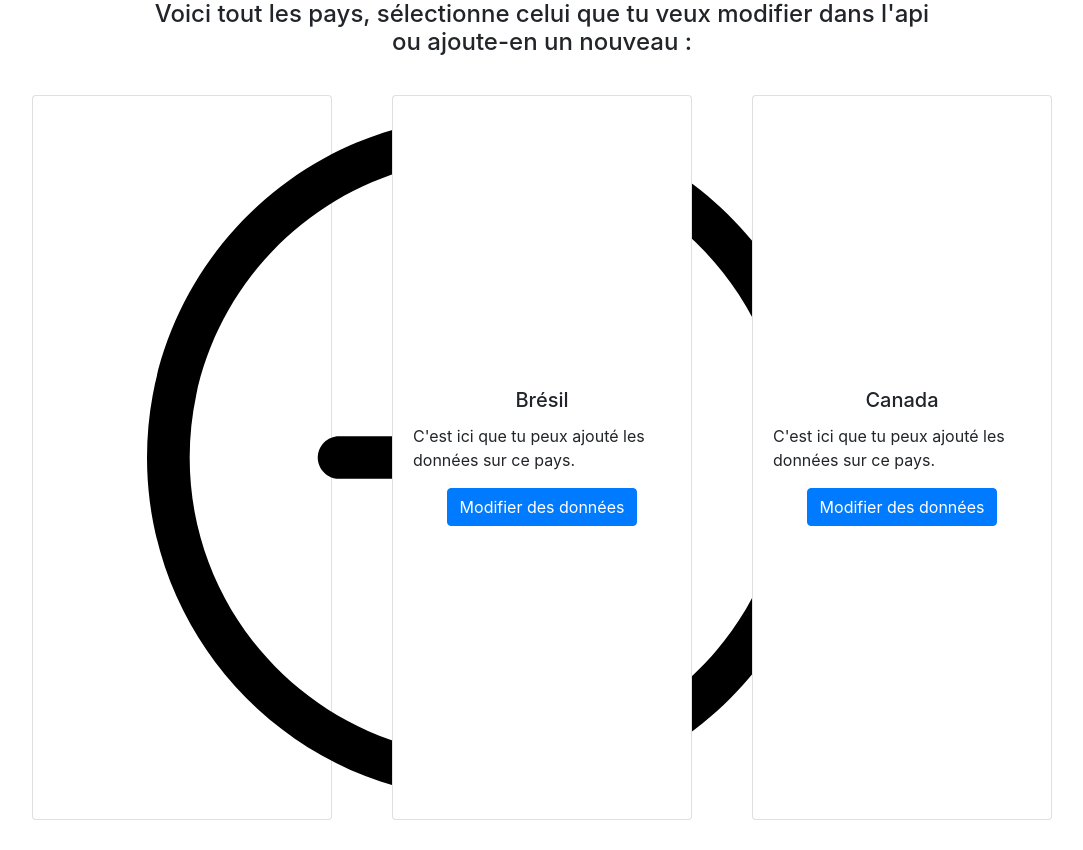
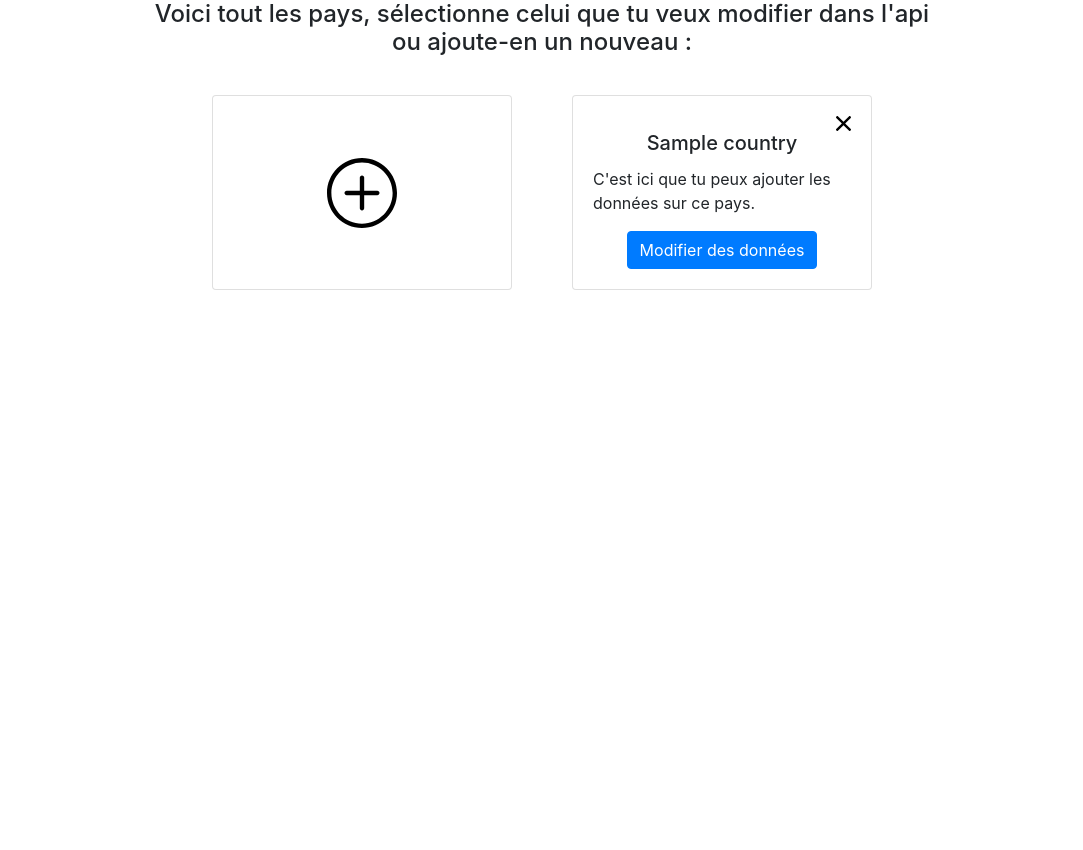
Before and after one commit to Projet-fin-annee/back-office, a PHP site: template src/views/viewCountries.php in a window 1280 px wide. Shown: the part 113-963 px from the top of the page, without its empty margins (98-1181 px from the left). After the commit the page ends 403 px from the top, so only its background shows below. Run offline with PHP 8.4, Linux system fonts and the light colour scheme; the template is opened without the code that fills it: most values are stand-ins (such as "Sample title", 1, 10 or a date in 2020).

Commit message:
Add dynamique country (#7)

```diff
--- /dev/null
+++ b/src/js/modal.js
@@ -0,0 +1,22 @@
+const closeModal = document.querySelector("#staticBackdrop");
+const deleteCountryEl = document.querySelector("#deleteCountry");
+const crossDeleteCountry = document.querySelectorAll("#crossDeleteCountry");
+const deleteForm = document.querySelector("#deleteForm");
+
+for (let index = 0; index < crossDeleteCountry.length; index++) {
+  const element = crossDeleteCountry[index];
+
+  element.addEventListener("click", () => {
+    const countryId = element.getAttribute("data-countryId");
+    deleteCountry(countryId);
+  });
+}
+
+const deleteCountry = (countryId) => {
+  deleteCountryEl.addEventListener("click", () => {
+    deleteForm.setAttribute(
+      "action",
+      `index.php?url=countries&id=${countryId}`
+    );
+  });
+};
--- a/src/styles/css/choice.css
+++ b/src/styles/css/choice.css
@@ -13,6 +13,15 @@
     align-items: center;
     flex-direction: column; }
 
+.card-head {
+  width: 15px;
+  height: 15px;
+  display: flex;
+  align-self: flex-end;
+  cursor: pointer; }
+  .card-head > img {
+    width: 100%; }
+
 .add-card:hover {
   background-color: rgba(0, 123, 255, 0.3);
   cursor: pointer; }
@@ -21,6 +30,8 @@
   display: flex;
   align-items: center;
   width: 70px; }
+  .add-card .img-container > img {
+    width: 100%; }
 
 .title {
   width: 70%;
--- a/src/styles/scss/choice.scss
+++ b/src/styles/scss/choice.scss
@@ -16,6 +16,17 @@
   }
 }
 
+.card-head {
+  width: 15px;
+  height: 15px;
+  display: flex;
+  align-self: flex-end;
+  cursor: pointer;
+  & > img {
+    width: 100%;
+  }
+}
+
 .add-card {
   &:hover {
     background-color: rgba(0, 123, 255, 0.3);
@@ -25,6 +36,9 @@
     display: flex;
     align-items: center;
     width: 70px;
+    & > img {
+      width: 100%;
+    }
   }
 }
 
--- a/src/views/viewCountries.php
+++ b/src/views/viewCountries.php
@@ -6,10 +6,38 @@
   <meta name="viewport" content="width=device-width, initial-scale=1.0" />
   <link rel="stylesheet" href="https://stackpath.bootstrapcdn.com/bootstrap/4.5.0/css/bootstrap.min.css" integrity="sha384-9aIt2nRpC12Uk9gS9baDl411NQApFmC26EwAOH8WgZl5MYYxFfc+NcPb1dKGj7Sk" crossorigin="anonymous" />
   <link rel="stylesheet" href="styles/css/choice.css" />
+  <script src="./js/modal.js" defer></script>
+  <script src="https://code.jquery.com/jquery-3.3.1.slim.min.js" integrity="sha384-q8i/X+965DzO0rT7abK41JStQIAqVgRVzpbzo5smXKp4YfRvH+8abtTE1Pi6jizo" crossorigin="anonymous"></script>
+  <script src="https://cdnjs.cloudflare.com/ajax/libs/popper.js/1.14.7/umd/popper.min.js" integrity="sha384-UO2eT0CpHqdSJQ6hJty5KVphtPhzWj9WO1clHTMGa3JDZwrnQq4sF86dIHNDz0W1" crossorigin="anonymous"></script>
+  <script src="https://stackpath.bootstrapcdn.com/bootstrap/4.3.1/js/bootstrap.min.js" integrity="sha384-JjSmVgyd0p3pXB1rRibZUAYoIIy6OrQ6VrjIEaFf/nJGzIxFDsf4x0xIM+B07jRM" crossorigin="anonymous"></script>
   <title>Les pays</title>
 </head>
 
 <body>
+
+
+
+
+  <div class="modal fade " id="staticBackdrop" data-backdrop="static" data-keyboard="false" tabindex="-1" role="dialog" aria-labelledby="staticBackdropLabel" aria-hidden="true">
+    <div class="modal-dialog">
+      <div class="modal-content">
+        <div class="modal-header">
+          <h5 class="modal-title" id="staticBackdropLabel">Supprimer le pays</h5>
+          <button type="button" class="close" data-dismiss="modal" aria-label="Close">
+            <span aria-hidden="true">&times;</span>
+          </button>
+        </div>
+        <div class="modal-body">
+          Veux-tu vraiment supprimer ce pays ? Cette action sera irréversible.
+        </div>
+        <form class="modal-footer" id="deleteForm" method="post">
+          <button type="button" class="btn btn-secondary" data-dismiss="modal">Fermer</button>
+          <button type="submit" class="btn btn-danger" id="deleteCountry">Supprimer</button>
+        </form>
+      </div>
+    </div>
+  </div>
+
   <div class="header">
     <a href="index.php">
       <img src="assets/img/back.svg" alt="" />
@@ -30,11 +58,16 @@
         </div>
       </div>
       <?php
-      foreach ($country->country() as $key => $country) :
+
+      foreach ($countries as $country) :
       ?>
         <div class="card">
           <div class="card-body">
-            <h5 class="card-title"><?= $country->countryname(); ?></h5>
+
+            <div id="crossDeleteCountry" class="card-head" data-target="#staticBackdrop" data-toggle="modal" data-countryId=<?= $country["id"]; ?>>
+              <img src="assets/img/close.svg" alt="" />
+            </div>
+            <h5 class="card-title"><?= $country["country"]; ?></h5>
             <p class="card-text">
               C'est ici que tu peux ajouter les données sur ce pays.
             </p>
@@ -42,25 +75,8 @@
           </div>
         </div>
       <?php endforeach; ?>
-      <div class="card">
-        <div class="card-body">
-          <h5 class="card-title">Brésil</h5>
-          <p class="card-text">
-            C'est ici que tu peux ajouté les données sur ce pays.
-          </p>
-          <a href="#" class="btn btn-primary">Modifier des données</a>
-        </div>
-      </div>
-      <div class="card">
-        <div class="card-body">
-          <h5 class="card-title">Canada</h5>
-          <p class="card-text">
-            C'est ici que tu peux ajouté les données sur ce pays.
-          </p>
-          <a href="#" class="btn btn-primary">Modifier des données</a>
-        </div>
-      </div>
     </div>
+  </div>
   </div>
 </body>
 
```
Also changed, not shown: src/controllers/ControllerCountries.php (+25 -0 lines), src/models/Countries.php (deleted, +0 -33 lines), src/models/CountriesManager.php (+10 -0 lines), src/models/model.php (+20 -1 lines), src/assets/img/close.svg (added).
